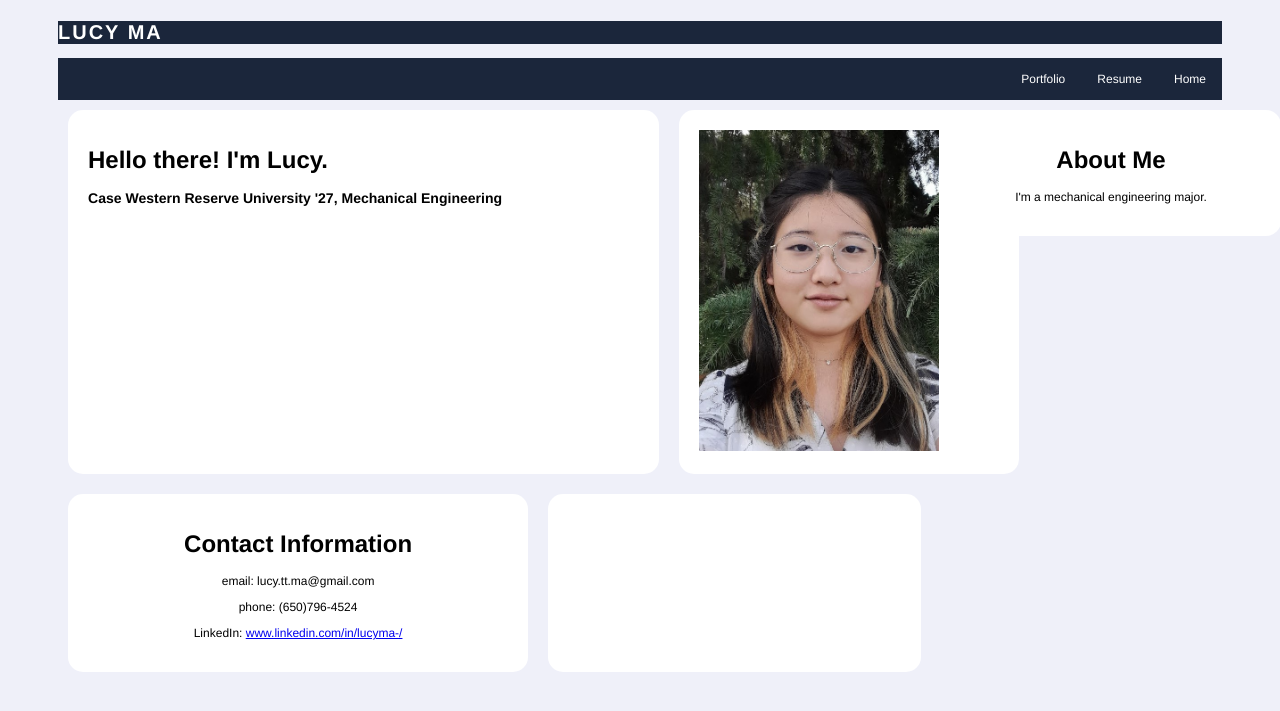
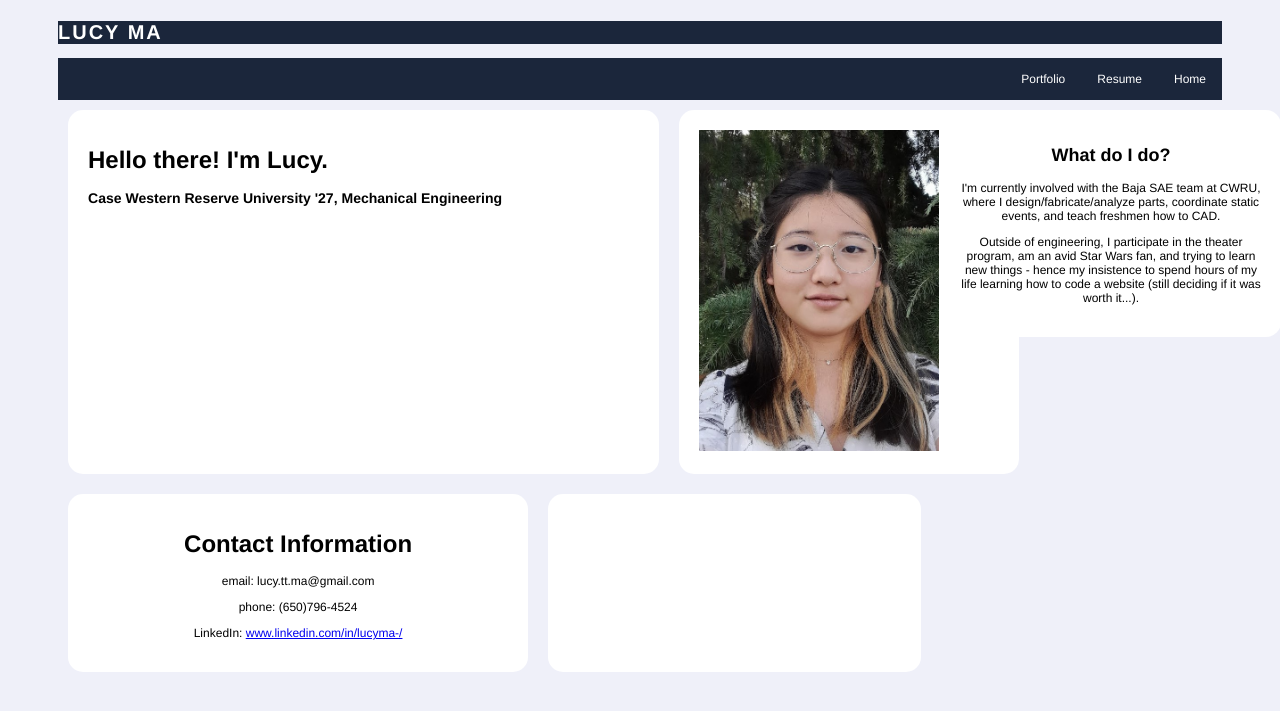
Before and after one commit to lucyttma/lucyttma.github.io, a Jekyll site: the page built from index.html, in a window 1280 px wide. Shown: the top 711 px of the page. Built offline with Jekyll 4.4.1, drawn with Linux system fonts in a browser that asks for light colours.

Commit message:
Update index.html

```diff
--- a/index.html
+++ b/index.html
@@ -2,7 +2,7 @@
 layout: home
 title: Home
 ---
-<div>
+<div class="home_wrapper_left">
   <div class="home_wrapper_top">
     <div class="div-hcard">
       <h1> Hello there! I'm Lucy. </h1>
@@ -26,12 +26,13 @@ title: Home
 
     <div class="div-hcard">
     </div>
-</div>
+  </div>
 </div>
 
 <div>
    <div class="div-hcard" style="text-align: center">
-      <h1> About Me </h1>
-      <p> I'm a mechanical engineering major. </p>
+      <h2> What do I do? </h2>
+      <p> I'm currently involved with the Baja SAE team at CWRU, where I design/fabricate/analyze parts, coordinate static events, and teach freshmen how to CAD. </p>
+      <p> Outside of engineering, I participate in the theater program, am an avid Star Wars fan, and trying to learn new things - hence my insistence to spend hours of my life learning how to code a website (still deciding if it was worth it...). </p> </p>
     </div>
 </div>
```
